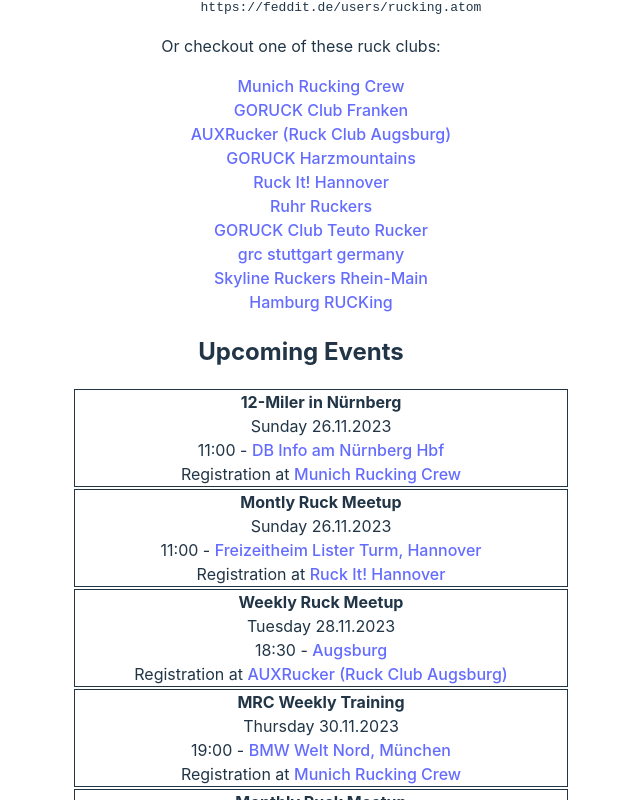
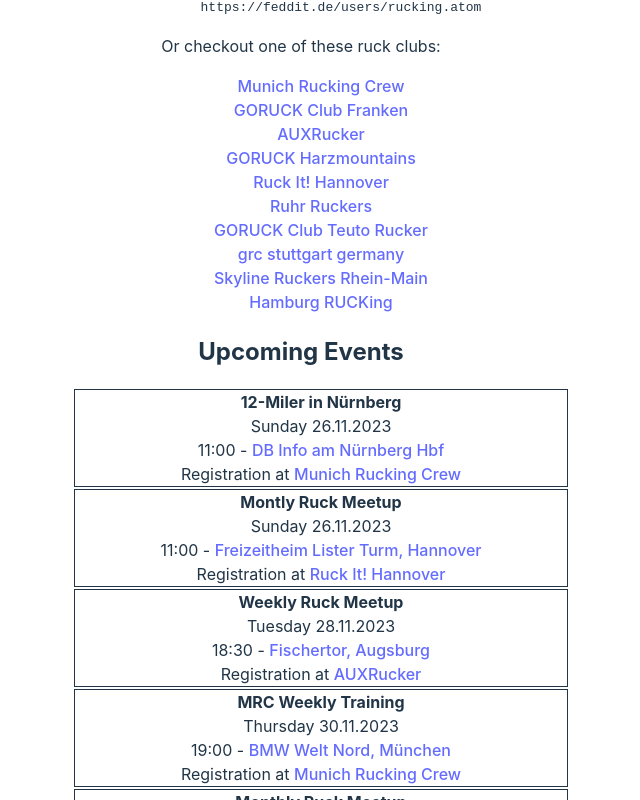
Before and after one commit to barefootstache/MyRuckClub, a Vue app: page / in a window 1280 px wide. Shown: the part 380-1180 px from the top of the page, without its empty margins (339-979 px from the left). Built offline with nearby package versions, Linux system fonts and the light colour scheme.

Commit message:
fix: update default for auxruckers

```diff
--- a/src/assets/clubs.db.ts
+++ b/src/assets/clubs.db.ts
@@ -38,13 +38,13 @@
   {
     default: {
       name: 'Weekly Ruck Meetup',
-      lat: 48.36845,
-      location: 'Augsburg',
-      long: 10.89624,
+      lat: 48.3772151,
+      location: 'Fischertor, Augsburg',
+      long: 10.8939913,
       recurringInterval: 'weekly',
       time: '18:30'
     },
-    name: 'AUXRucker (Ruck Club Augsburg)',
+    name: 'AUXRucker',
     url: 'https://www.instagram.com/auxruckers/',
     id: 'auxruckers'
 
```
